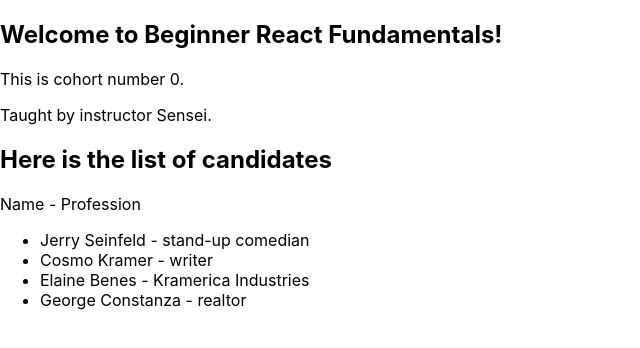
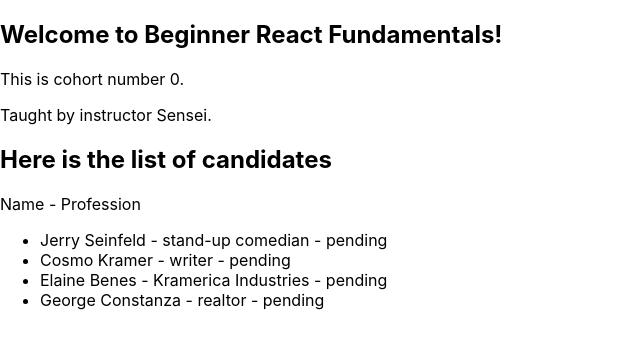
Before and after one commit to oleg-masterschool/react-praktikum-intro, a React app: page / in a window 1280 px wide. Shown: the top 348 px of the page, without its empty margins (0-640 px from the left). Built offline with nearby package versions, Linux system fonts and the light colour scheme.

Commit message:
Student with state

```diff
--- a/src/components/Student/Student.js
+++ b/src/components/Student/Student.js
@@ -1,7 +1,12 @@
-export function Student({ name, profession}) {
+import { useState } from "react";
+
+export function Student({ name, profession }) {
+    const [enrolled, setEnrolled] = useState(false);
+
     return (
-        <div>
-            {name} - {profession}
+        <div onClick={() => setEnrolled(!enrolled)}>
+            {name} - {profession} -
+            <>&nbsp;{enrolled ? 'enrolled' : 'pending'}</>
         </div>
     )
 }
--- a/src/components/Students/Students.js
+++ b/src/components/Students/Students.js
@@ -8,7 +8,7 @@ export function Students({ title, list = []}) {
             <ul>
                 {
                     list.map((student, index) =>
-                        <li><Student {...student}/></li>)
+                        <li key={index}><Student {...student}/></li>)
                 }
             </ul>
         </>
```
